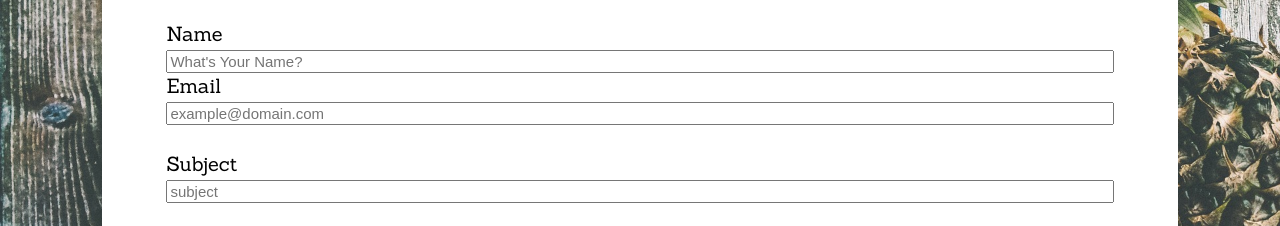
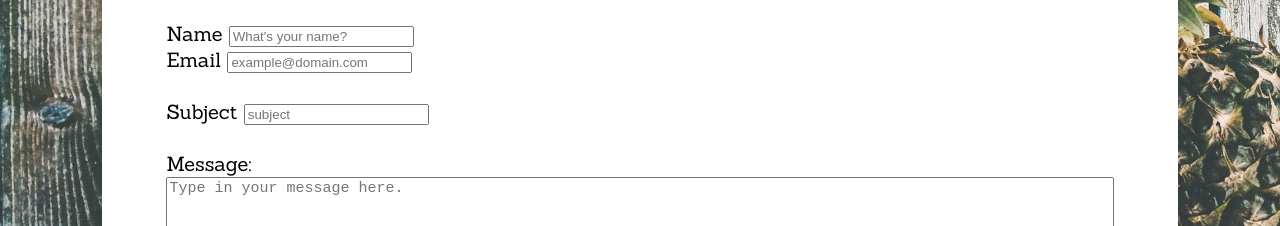
Before and after one commit to aekari/Coding-NYC, a plain HTML site: page contact.html in a window 1280 px wide. Shown: the part 550-776 px from the top of the page. Drawn offline with Linux system fonts and the light colour scheme; a web font is replaced by a local one.

Commit message:
made changes to the contact page

```diff
--- a/contact.html
+++ b/contact.html
@@ -26,7 +26,7 @@
 		<h3 class="centerText">Send Me A Message</h3>
 		<form>
 		<label>Name
-		<input type="text" name="name" placeholder="What's Your Name?">
+		<input type="text" name="name" placeholder="What's your name?">
 		</label>
 
 		<br>
@@ -53,13 +53,13 @@
 
 		<div class="smallText">
 		<label>
+		<span class="green">Subscribe</span>: I love learning code!
 		<input type="radio" name="subscribe" value="yes">
-		<span class="green">Subscribe</span>: I love learning code!
 		</label>
 
 		<label>
+		<span class="red">Don't Subscribe</span>: I want to stay a noob!
 		<input type="radio" name="subscribe" value="no">
-		<span class="red">Don't Subscribe</span>: I want to stay a noob!
 		</label>
 		</div>
 		<button type="submit">Submit</button>
--- a/css/style.css
+++ b/css/style.css
@@ -90,10 +90,6 @@ nav a:hover{
 	text-align: center;
 }
 
-label{
-	//display:block;
-}
-
 .smallText{
 	font-size: 16px;
 }
@@ -106,9 +102,13 @@ color:green;
 	color:red;
 }
 
-input {
+input [type="text"]{
     width: 100%;
     font-size: 15px;
+}
+
+input [type="radio"]{
+width:15px;
 }
 
 textarea{
```
Also changed, not shown: index.html (+1 -0 lines).
